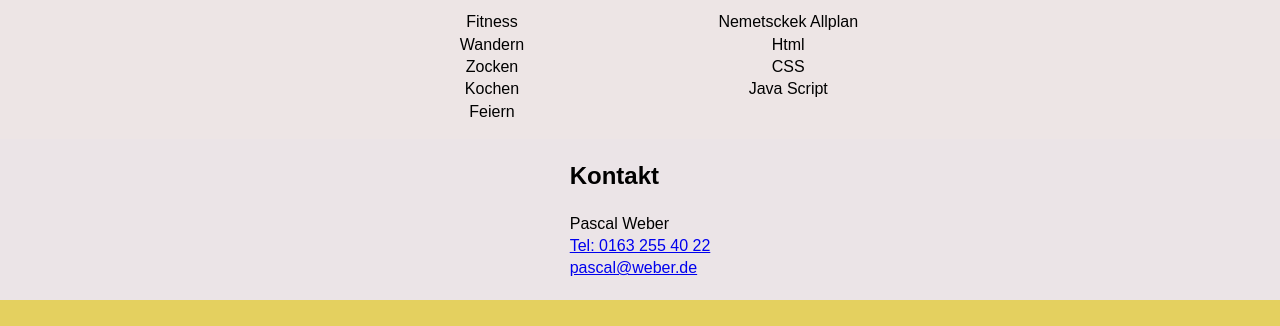
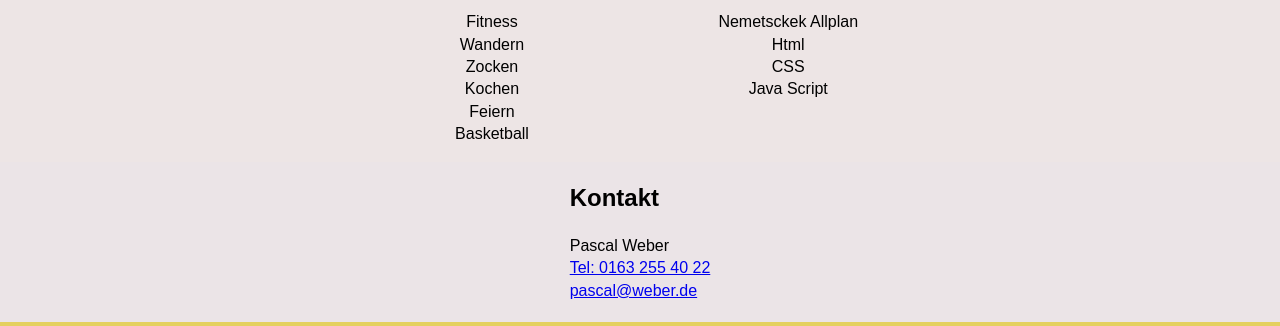
Before and after one commit to pascalweber85/personal-website, a website: page index.html in a window 1280 px wide. Shown: the part 1320-1646 px from the top of the page. Drawn offline with Linux system fonts and the light colour scheme.

Commit message:
html aktualisiert

```diff
--- a/index.html
+++ b/index.html
@@ -33,6 +33,7 @@
             <li>Zocken</li>
             <li>Kochen</li>
             <li>Feiern</li>
+            <li>Basketball</li>
           </ul>
         </section>
 
```
